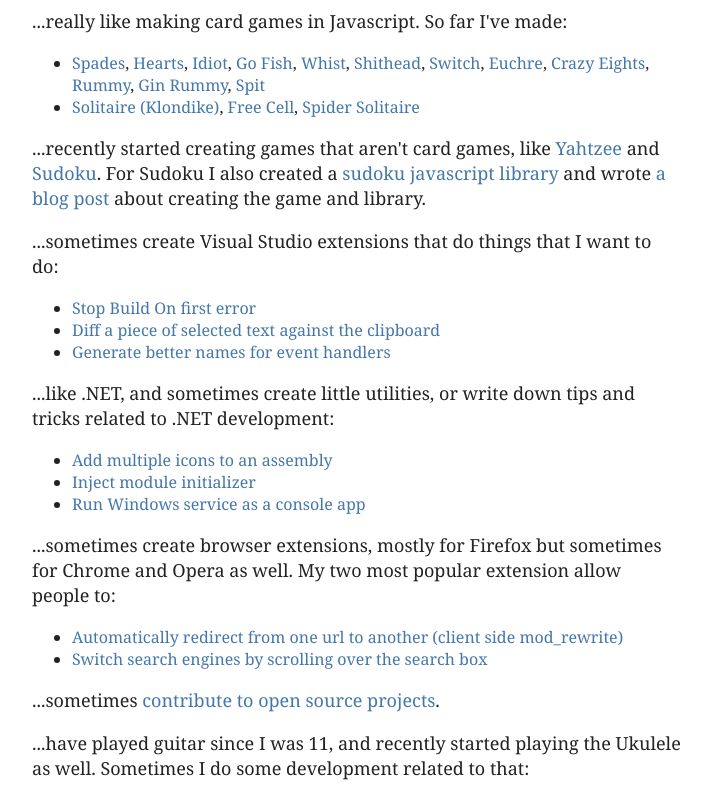
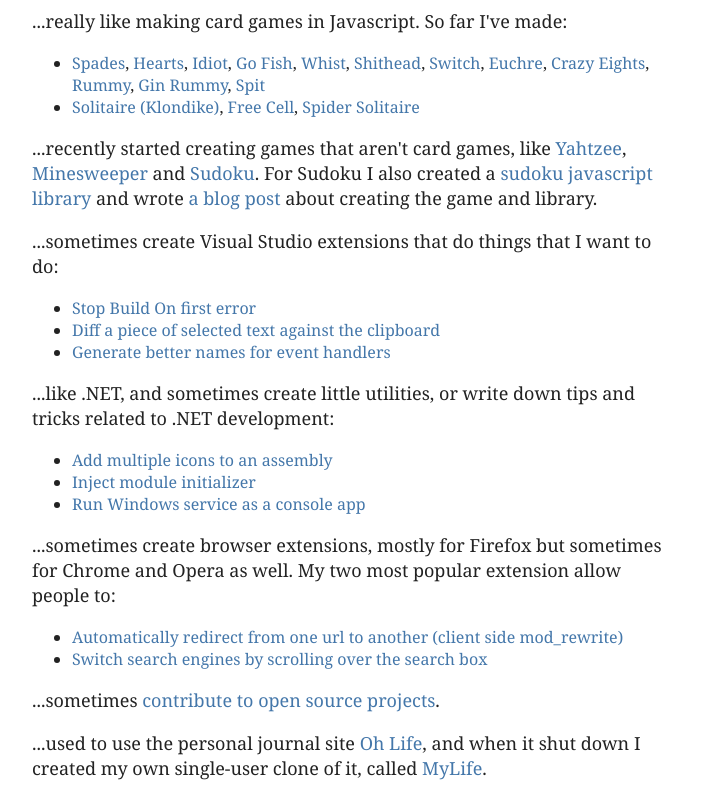
Before and after one commit to einaregilsson/einaregilsson.com, a plain HTML site: page index.html in a window 1280 px wide. Shown: the part 620-1416 px from the top of the page, without its empty margins (283-994 px from the left). Drawn offline with Linux system fonts and the light colour scheme; a script that the page names is missing.

Commit message:
Update frontpage

```diff
--- a/index.html
+++ b/index.html
@@ -58,7 +58,7 @@
 					</li>
 				</ul>
 				</p>
-				<p>...recently started creating games that aren't card games, like <a href="https://cardgames.io/yahtzee/">Yahtzee</a> and <a href="https://cardgames.io/sudoku/">Sudoku</a>. For Sudoku I also created a <a href="http://github.com/einaregilsson/sudoku.js">sudoku javascript library</a> and wrote <a href="/sudoku-in-javascript/">a blog post</a> about creating the game and library.</p>
+				<p>...recently started creating games that aren't card games, like <a href="https://cardgames.io/yahtzee/">Yahtzee</a>, <a href="https://cardgames.io/minesweeper/">Minesweeper</a> and <a href="https://cardgames.io/sudoku/">Sudoku</a>. For Sudoku I also created a <a href="http://github.com/einaregilsson/sudoku.js">sudoku javascript library</a> and wrote <a href="/sudoku-in-javascript/">a blog post</a> about creating the game and library.</p>
 
 				<p>...sometimes create Visual Studio extensions that do things that I want to do:</p>
 				<ul>
@@ -82,6 +82,7 @@
 
 				<p>...sometimes <a href="open-source-contributions/">contribute to open source projects</a>.</p>
 
+				<p>...used to use the personal journal site <a href="http://ohlife.com">Oh Life</a>, and when it shut down I created my own single-user clone of it, called <a href="http://einaregilsson.com/mylife-a-single-user-ohlife-alternative/">MyLife</a>.
 				<p>...have played guitar since I was 11, and recently started playing the Ukulele as well. Sometimes I do some development related to that:</p>
 				<ul>
 					<li><a href="http://github.com/einaregilsson/chord.js/">chord.js javascript library</a></li>
```
